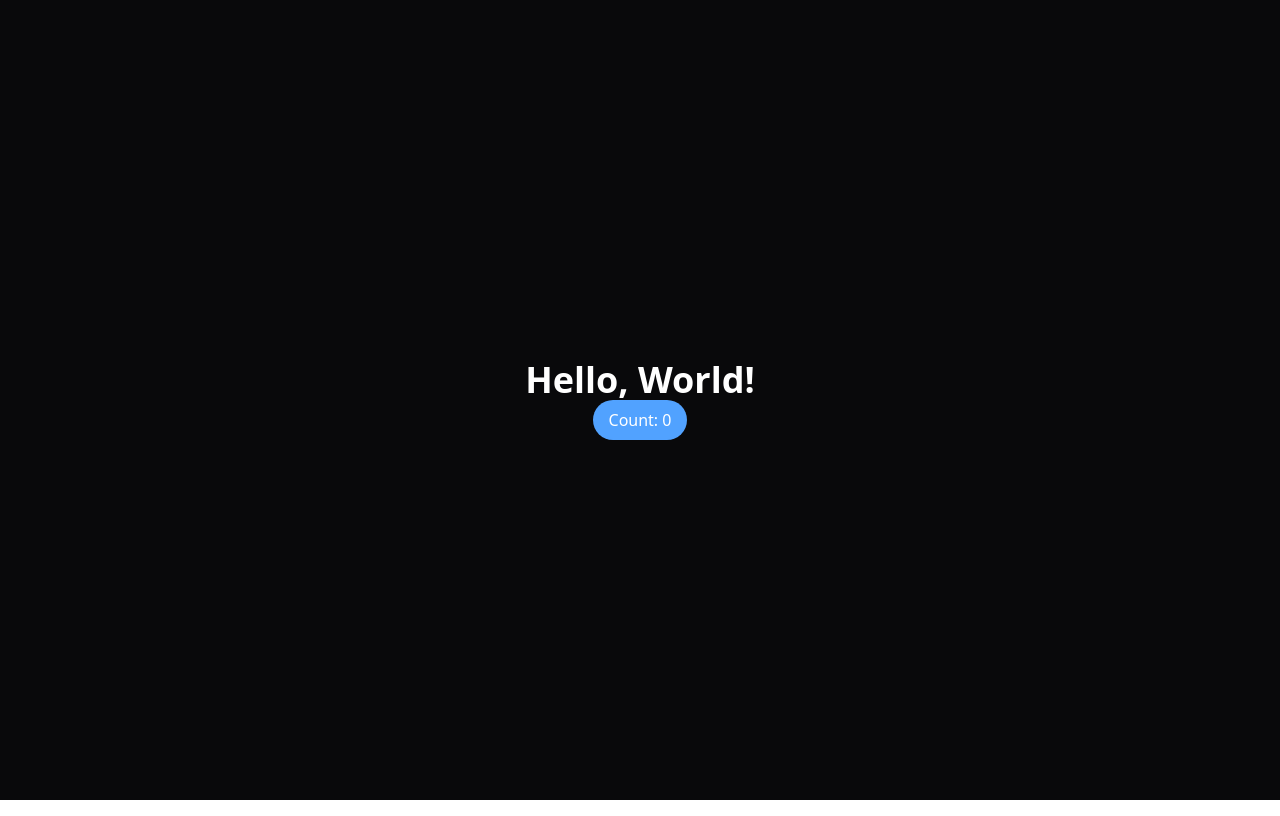
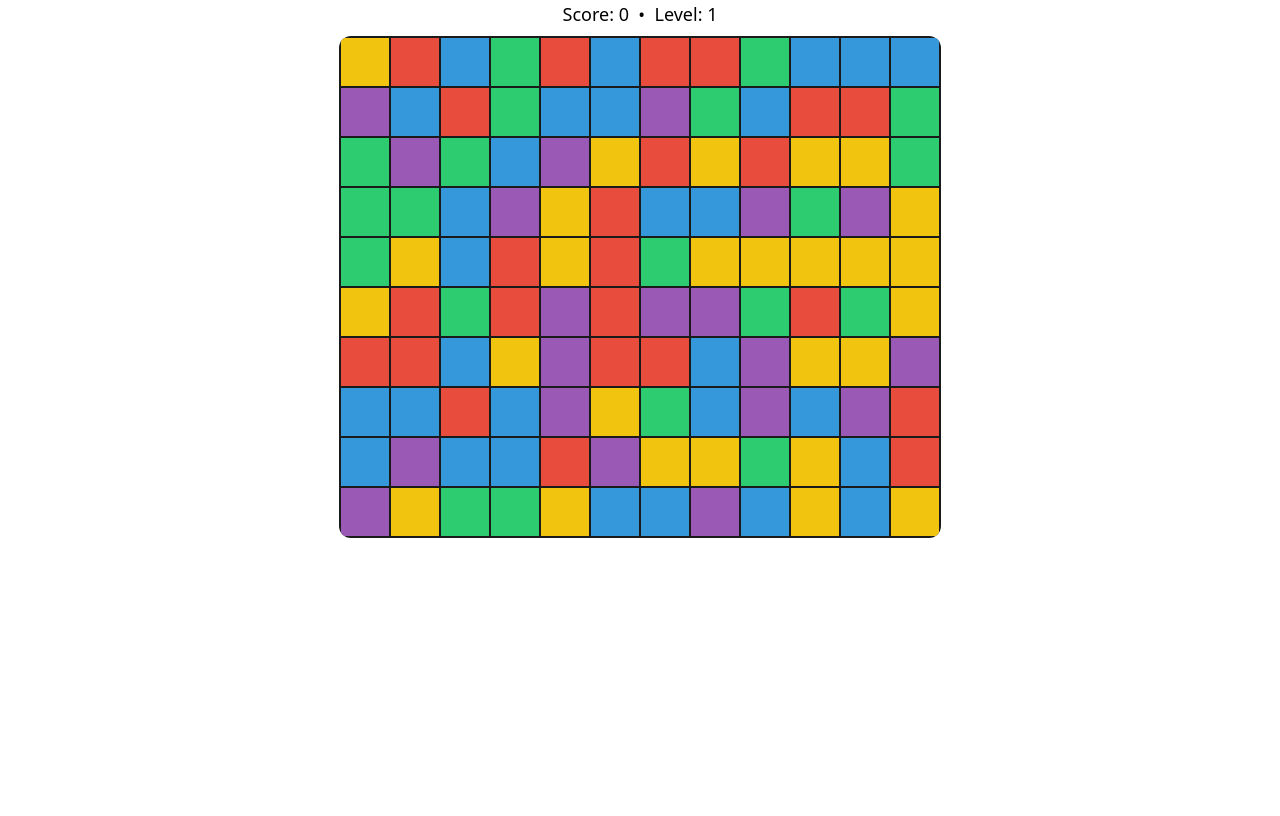
Before and after one commit to builtbydani/jellymatch, a React (Vite) app: page / in a window 1280 px wide. Built offline with nearby package versions, Linux system fonts and the light colour scheme.

Commit message:
basic render working - TODO: Fix spawn and shuffle logic

```diff
--- a/package.json
+++ b/package.json
@@ -19,6 +19,8 @@
   "devDependencies": {
     "@eslint/js": "^9.33.0",
     "@tailwindcss/vite": "^4.1.12",
+    "@testing-library/jest-dom": "^6.7.0",
+    "@testing-library/react": "^16.3.0",
     "@types/node": "^24.3.0",
     "@types/react": "^19.1.10",
     "@types/react-dom": "^19.1.7",
@@ -28,6 +30,7 @@
     "eslint-plugin-react-hooks": "^5.2.0",
     "eslint-plugin-react-refresh": "^0.4.20",
     "globals": "^16.3.0",
+    "jsdom": "^26.1.0",
     "tailwindcss": "^4.1.12",
     "vite": "^7.1.2",
     "vitest": "^3.2.4"
--- /dev/null
+++ b/setupTests.ts
@@ -0,0 +1,31 @@
+import "@testing-library/jest-dom";
+
+// Mock CanvasRenderingContext2D for jsdom
+if (!HTMLCanvasElement.prototype.getContext) {
+  // eslint-disable-next-line @typescript-eslint/no-explicit-any
+  (HTMLCanvasElement.prototype as any).getContext = function () {
+    return {
+      // no-op methods used by our renderer
+      clearRect() {},
+      fillRect() {},
+      strokeRect() {},
+      beginPath() {},
+      moveTo() {},
+      lineTo() {},
+      arc() {},
+      closePath() {},
+      fill() {},
+      stroke() {},
+      save() {},
+      restore() {},
+      translate() {},
+      scale() {},
+      rotate() {},
+      // properties we might set
+      canvas: this,
+      lineWidth: 1,
+      strokeStyle: "#000",
+      fillStyle: "#000",
+    } as unknown as CanvasRenderingContext2D;
+  };
+}
--- a/src/App.jsx
+++ b/src/App.jsx
@@ -1,4 +1,5 @@
 import { useState } from 'react'
+import Game from "./ui/Game";
 
 function App() {
   const [count, setCount] = useState(0)
@@ -9,15 +10,7 @@ function App() {
 
   return (
     <>
-      <div className="min-h-screen mb-4 bg-zinc-950 text-white flex flex-col items-center justify-center">
-        <h1 className="text-4xl font-bold">Hello, World!</h1>
-         <button
-            className="bg-blue-400 hover:bg-blue-200 text-white py-2 px-4 rounded-full"
-            onClick={incrementCount}
-          >
-            Count: {count}
-          </button>
-      </div>
+      <Game />
     </>
   )
 }
--- /dev/null
+++ b/src/ui/BoardCanvas.tsx
@@ -0,0 +1,102 @@
+import React from "react";
+import { useEffect, useRef, useState } from "react";
+import { Grid } from "../game/Grid";
+
+type Props = {
+  grid: Grid;
+  onSwap: (a: { x: number; y: number }, b: { x: number; y: number }) => void;
+};
+
+const TILE = 48; // px
+const GAP = 2;
+
+function colorFor(cell: any): string {
+  if (!cell) return "#222";
+  if (cell.kind === "unbreakable") return "#333";
+  if (cell.kind === "jelly") {
+    switch (cell.color) {
+      case "red": return "#e74c3c";
+      case "green": return "#2ecc71";
+      case "blue": return "#3498db";
+      case "yellow": return "#f1c40f";
+      case "purple": return "#9b59b6";
+    }
+  }
+  return "#666";
+}
+
+export default function BoardCanvas({ grid, onSwap }: Props) {
+  const canvasRef = useRef<HTMLCanvasElement | null>(null);
+  const [selected, setSelected] = useState<{ x: number; y: number } | null>(null);
+
+  const width = grid.width * (TILE + GAP) + GAP;
+  const height = grid.height * (TILE + GAP) + GAP;
+
+  useEffect(() => {
+    const cvs = canvasRef.current;
+    if (!cvs) return;
+    const ctx = cvs.getContext("2d");
+    if (!ctx) return;
+
+    ctx.clearRect(0, 0, width, height);
+
+    for (let y = 0; y < grid.height; y++) {
+      for (let x = 0; x < grid.width; x++) {
+        const cell = grid.get(x, y);
+        const px = GAP + x * (TILE + GAP);
+        const py = GAP + y * (TILE + GAP);
+
+        ctx.fillStyle = colorFor(cell);
+        ctx.fillRect(px, py, TILE, TILE);
+
+        if (selected && selected.x === x && selected.y === y) {
+          ctx.lineWidth = 3;
+          ctx.strokeStyle = "#fff";
+          ctx.strokeRect(px + 2, py + 2, TILE - 4, TILE - 4);
+        }
+      }
+    }
+  }, [grid, selected, width, height]);
+
+  function posToCell(mx: number, my: number) {
+    const x = Math.floor((mx - GAP) / (TILE + GAP));
+    const y = Math.floor((my - GAP) / (TILE + GAP));
+    if (x < 0 || y < 0 || x >= grid.width || y >= grid.height) return null;
+    return { x, y };
+  }
+
+  function areAdjacent(a: { x: number; y: number }, b: { x: number; y: number }) {
+    const dx = Math.abs(a.x - b.x), dy = Math.abs(a.y - b.y);
+    return (dx + dy) === 1;
+  }
+
+  const handleClick = (e: React.MouseEvent) => {
+    const rect = (e.target as HTMLCanvasElement).getBoundingClientRect();
+    const mx = e.clientX - rect.left;
+    const my = e.clientY - rect.top;
+    const hit = posToCell(mx, my);
+    if (!hit) return;
+
+    if (!selected) {
+      setSelected(hit);
+      return;
+    }
+    if (selected && areAdjacent(selected, hit)) {
+      onSwap(selected, hit);
+      setSelected(null);
+    } else {
+      setSelected(hit);
+    }
+  };
+
+  return (
+    <canvas
+      ref={canvasRef}
+      width={width}
+      height={height}
+      onClick={handleClick}
+      style={{ background: "#1a1a1a", borderRadius: 12, touchAction: "none" }}
+      data-testid="board-canvas"
+    />
+  );
+}
--- /dev/null
+++ b/src/ui/Game.tsx
@@ -0,0 +1,135 @@
+import React from "react";
+import { useEffect, useMemo, useRef, useState } from "react";
+import { Grid } from "../game/Grid";
+import { RNG } from "../game/RNG";
+import { createGameState, resolvePlayerMove, startLevelSetup } from "../game/GameState";
+import { desiredGridSizeForLevel } from "../game/Level";
+import { reshuffleInPlace, hasAnyLegalSwap } from "../game/Deadlock";
+import { findLineMatches } from "../game/Rules";
+import { resolveAll } from "../game/Resolver";
+import BoardCanvas from "./BoardCanvas";
+
+function makeGrid(width: number, height: number) {
+  // replace with your Grid constructor/factory
+  return new Grid(width, height);
+}
+
+function populateGrid(grid: Grid, rng: RNG) {
+  // replace with your actual fill logic; example jelly colors:
+  const colors = ["red", "green", "blue", "yellow", "purple"] as const;
+  for (let y = 0; y < grid.height; y++) {
+    for (let x = 0; x < grid.width; x++) {
+      if (grid.get(x, y)?.kind === "unbreakable") continue;
+      grid.set(x, y, { kind: "jelly", color: colors[rng.int(0, colors.length - 1)] } as any);
+    }
+  }
+}
+
+
+
+function resolveUntilStable(grid: Grid) {
+  const result = resolveAll(grid, findLineMatches) as any;
+
+  // If your resolver returns { grid, reports }
+  if (result?.grid && result?.reports) {
+    // IMPORTANT: keep state.grid in sync with resolver’s new grid
+    return result.reports;
+  }
+
+  // If it returns just reports and mutates in-place:
+  if (Array.isArray(result)) return result;
+
+  // Normalize other shapes
+  if (result?.reports) return result.reports;
+  if (result) return [result];
+  return [];
+}
+
+
+
+
+function toScoreEvents(reportsLike: any) {
+  const reports = Array.isArray(reportsLike) ? reportsLike : (reportsLike?.reports ?? []);
+  const out: any[] = [];
+
+  for (const r of reports) {
+    const chainIndex = r.chainIndex ?? r.chain ?? 0;
+    const cleared = r.cleared ?? r.clears ?? [];
+    const powerups = r.powerups ?? r.triggers ?? [];
+
+    if (r.grantedColorSwap) out.push({ type: "colorSwapGranted" });
+    if (cleared.length) out.push({ type: "clear", tiles: cleared.length, chainIndex });
+
+    for (const p of powerups) {
+      // try to read kind + affected tiles from common keys
+      const kind = p.kind ?? p.type;
+      const affected = p.affected ?? p.tiles ?? p.cells ?? [];
+      out.push({ type: "powerup", kind, tiles: affected.length, chainIndex });
+    }
+  }
+  return out;
+}
+
+
+export default function Game() {
+  const rng = useMemo(() => new RNG(1234567), []);
+  const [state, setState] = useState(() => {
+    const { width, height } = desiredGridSizeForLevel(1);
+    const grid = makeGrid(width, height);
+    const gs = createGameState(grid, rng);
+    startLevelSetup(gs, makeGrid, populateGrid);
+    // ensure solvable start
+    if (!hasAnyLegalSwap(gs.grid, findLineMatches)) {
+      reshuffleInPlace(gs.grid, rng, findLineMatches, { avoidImmediateMatches: true });
+    }
+    return gs;
+  });
+
+
+  const onSwap = (a: { x: number; y: number }, b: { x: number; y: number }) => {
+    const swap = (p: typeof a, q: typeof b) => {
+      const tmp = state.grid.get(p.x, p.y);
+      state.grid.set(p.x, p.y, state.grid.get(q.x, q.y));
+      state.grid.set(q.x, q.y, tmp);
+    };
+
+    swap(a, b);
+
+    // If no match was created, revert and bail.
+    const hadMatch = findLineMatches(state.grid).length > 0;
+    if (!hadMatch) {
+      swap(a, b);
+      setState({ ...state });
+      return;
+    }
+
+
+    const { reports } = resolvePlayerMove(
+      state,
+      (g) => {
+        const res = resolveAll(g, findLineMatches) as any;
+        if (res?.grid) state.grid = res.grid; // <-- keep state.grid updated
+        return Array.isArray(res) ? res : (res?.reports ?? []);
+      },
+      toScoreEvents,
+      findLineMatches
+    );
+
+
+    // Handle level resize if needed
+    const shape = desiredGridSizeForLevel(state.level);
+    if (shape.width !== state.grid.width || shape.height !== state.grid.height) {
+      startLevelSetup(state, makeGrid, populateGrid);
+    }
+
+    setState({ ...state });
+    // TODO: use `reports` for animations/toasts
+  };
+
+  return (
+    <div className="flex flex-col items-center gap-2">
+      <div className="text-lg">Score: {state.score} &nbsp;•&nbsp; Level: {state.level}</div>
+      <BoardCanvas grid={state.grid} onSwap={onSwap} />
+    </div>
+  );
+}
--- /dev/null
+++ b/vitest.config.ts
@@ -0,0 +1,9 @@
+import { defineConfig } from "vitest/config";
+
+export default defineConfig({
+  test: {
+    environment: "jsdom",          // so React Testing Library can render
+    globals: true,                 // allows using `describe/it/expect` without imports
+    setupFiles: "./setupTests.ts", // your custom setup file
+  },
+});
```
Also changed, not shown: 2 other files (tests, documents, lock files or other folders).
